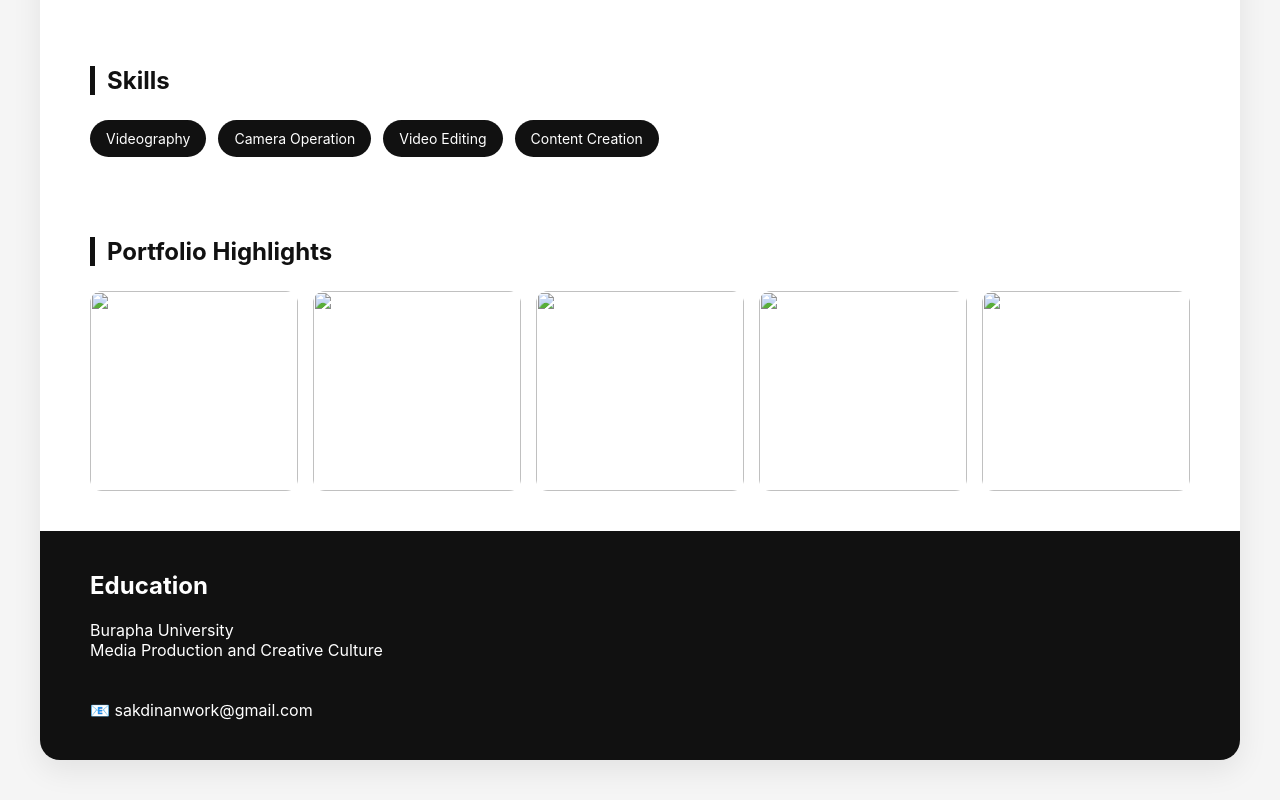
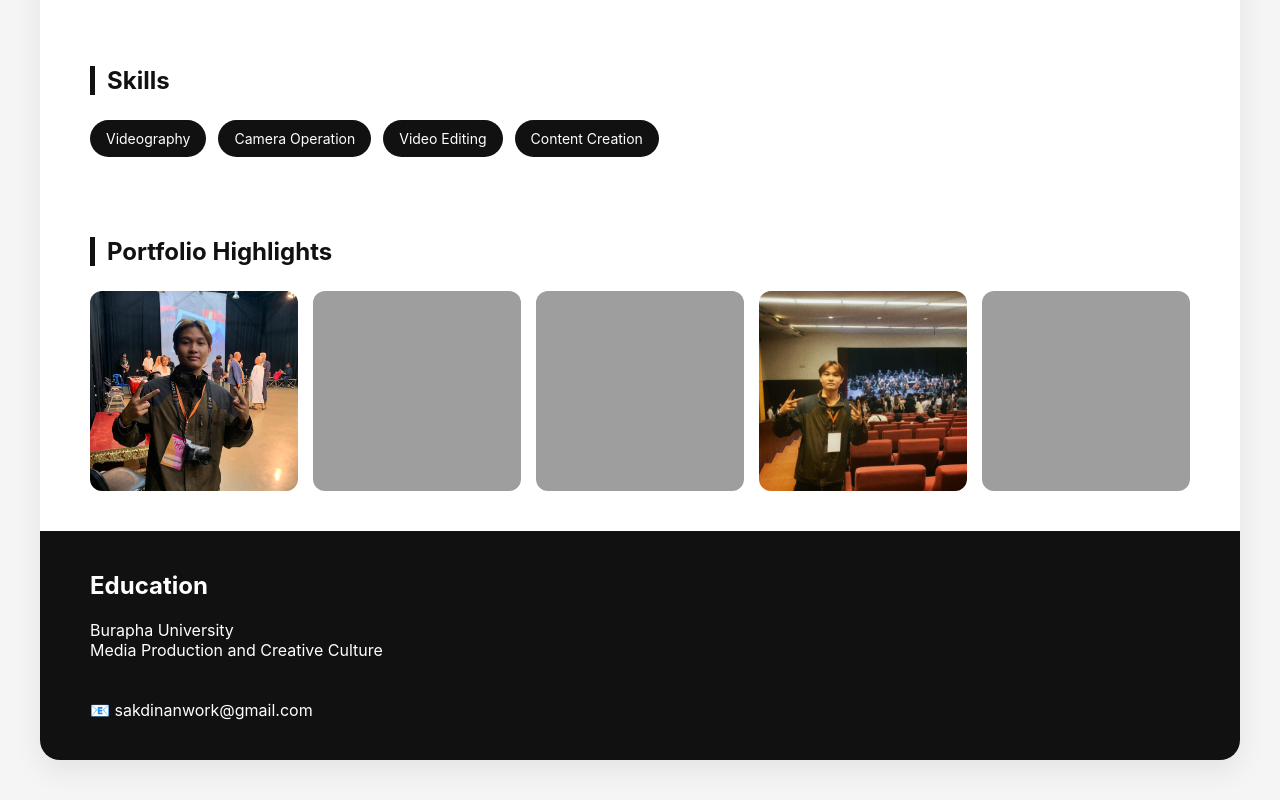
Before and after one commit to sakdinanxz/portfolio, a plain HTML site: page index.html in a window 1280 px wide. Shown: the part 836-1636 px from the top of the page. Drawn offline with Linux system fonts and the light colour scheme; the site is published under a folder, as on GitHub Pages, so addresses that start at the root find nothing.

Commit message:
Update index.html

```diff
--- a/index.html
+++ b/index.html
@@ -229,11 +229,11 @@ body{
 
             <!-- เปลี่ยนชื่อไฟล์รูปเอง -->
 
-            <img src="/pic/1.JPG">
-            <img src="/pic/2.jpg">
-            <img src="/pic/3.JPG">
-            <img src="/pic/IMG_8376.jpg">
-            <img src="/pic/Screenshot 2569-06-14 at 21.06.55.png">
+            <img src="pic/1.JPG">
+            <img src="pic/2.jpg">
+            <img src="pic/3.JPG">
+            <img src="pic/IMG_8376.jpg">
+            <img src="pic/Screenshot 2569-06-14 at 21.06.55.png">
 
         </div>
 
```
